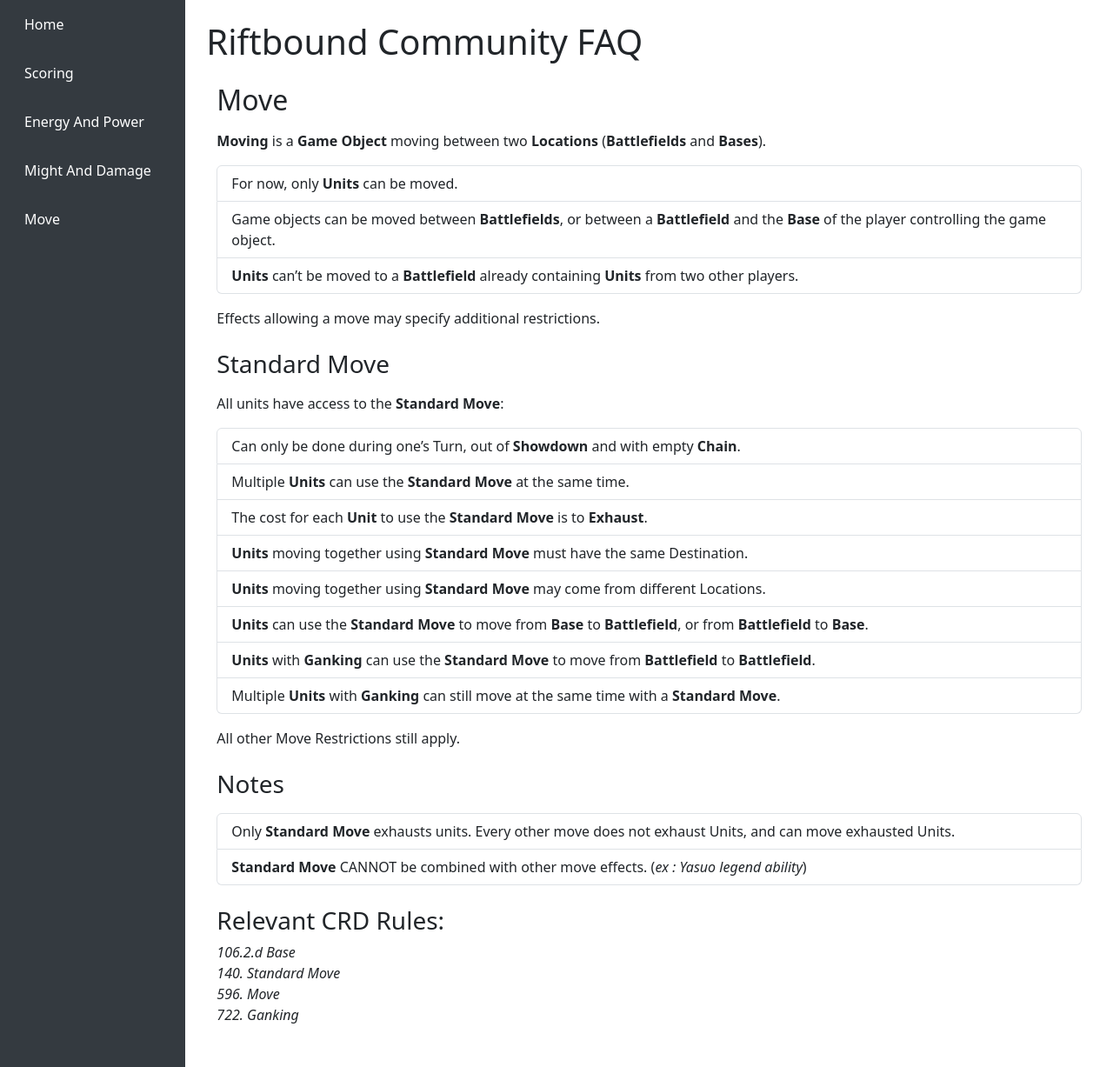
After one commit to Somberlord/riftboundfaq, a Flask app: page /move in a window 1280 px wide. The commit adds this page. Shown: the whole page at 87% size. Run offline with Flask 3, Linux system fonts and the light colour scheme.

Commit message:
Add new faqs

```diff
--- a/app/routes.py
+++ b/app/routes.py
@@ -20,6 +20,10 @@ def get_pages():
     files = os.listdir(base_dir)
     for file in files:
         filename = Path(file).stem
-        if filename != 'base':
+        if filename == 'home':
+            result.insert(0, filename)
+        elif filename != 'base':
             result.append(filename)
+
+
     return result
--- a/app/templates/base.html
+++ b/app/templates/base.html
@@ -36,7 +36,7 @@
       <nav class="col-md-3 col-lg-2 d-none d-md-block sidebar">
         <ul class="navbar-nav me-auto mb-2 mb-lg-0">
             {% for entry in navlist %}
-            <li class="nav-item"><a href="{{ entry }}">{{ entry.title() }}</a></li>
+            <li class="nav-item"><a href="{{ entry }}">{{ entry.replace('_',' ').title() }}</a></li>
             {% endfor %}
         </ul>
       </nav>
--- /dev/null
+++ b/app/templates/move.html
@@ -0,0 +1,39 @@
+{% extends "base.html" %}
+
+{% block content %}
+<div class="container my-4">
+  <h2 class="mb-3">Move</h2>
+  <p><strong>Moving</strong> is a <strong>Game Object</strong> moving between two <strong>Locations</strong> (<strong>Battlefields</strong> and <strong>Bases</strong>).</p>
+  <ul class="list-group mb-3">
+    <li class="list-group-item">For now, only <strong>Units</strong> can be moved.</li>
+    <li class="list-group-item">Game objects can be moved between <strong>Battlefields</strong>, or between a <strong>Battlefield</strong> and the <strong>Base</strong> of the player controlling the game object.</li>
+    <li class="list-group-item"><strong>Units</strong> can’t be moved to a <strong>Battlefield</strong> already containing <strong>Units</strong> from two other players.</li>
+  </ul>
+  <p>Effects allowing a move may specify additional restrictions.</p>
+
+  <h3 class="mt-4 mb-3">Standard Move</h3>
+  <p>All units have access to the <strong>Standard Move</strong>:</p>
+  <ul class="list-group mb-3">
+    <li class="list-group-item">Can only be done during one’s Turn, out of <strong>Showdown</strong> and with empty <strong>Chain</strong>.</li>
+    <li class="list-group-item">Multiple <strong>Units</strong> can use the <strong>Standard Move</strong> at the same time.</li>
+    <li class="list-group-item">The cost for each <strong>Unit</strong> to use the <strong>Standard Move</strong> is to <strong>Exhaust</strong>.</li>
+    <li class="list-group-item"><strong>Units</strong> moving together using <strong>Standard Move</strong> must have the same Destination.</li>
+    <li class="list-group-item"><strong>Units</strong> moving together using <strong>Standard Move</strong> may come from different Locations.</li>
+    <li class="list-group-item"><strong>Units</strong> can use the <strong>Standard Move</strong> to move from <strong>Base</strong> to <strong>Battlefield</strong>, or from <strong>Battlefield</strong> to <strong>Base</strong>.</li>
+    <li class="list-group-item"><strong>Units</strong> with <strong>Ganking</strong> can use the <strong>Standard Move</strong> to move from <strong>Battlefield</strong> to <strong>Battlefield</strong>.</li>
+    <li class="list-group-item">Multiple <strong>Units</strong> with <strong>Ganking</strong> can still move at the same time with a <strong>Standard Move</strong>.</li>
+  </ul>
+
+  <p>All other Move Restrictions still apply.</p>
+
+  <h3 class="mt-4 mb-3">Notes</h3>
+  <ul class="list-group mb-3">
+    <li class="list-group-item">Only <strong>Standard Move</strong> exhausts units. Every other move does not exhaust Units, and can move exhausted Units.</li>
+    <li class="list-group-item"><strong>Standard Move</strong> CANNOT be combined with other move effects. (<em>ex : Yasuo legend ability</em>)</li>
+  </ul>
+
+  <h3 class="mt-4 mb-2">Relevant CRD Rules:</h3>
+  <p><em>106.2.d Base<br>140. Standard Move<br>596. Move<br>722. Ganking</em></p>
+</div>
+
+{% endblock %}
```
Also changed, not shown: app/templates/energy_and_power.html (added, +24 -0 lines), app/templates/might_and_damage.html (added, +33 -0 lines), app/templates/scoring.html (+17 -16 lines), app/static/might.webp (added), 1 other file.
